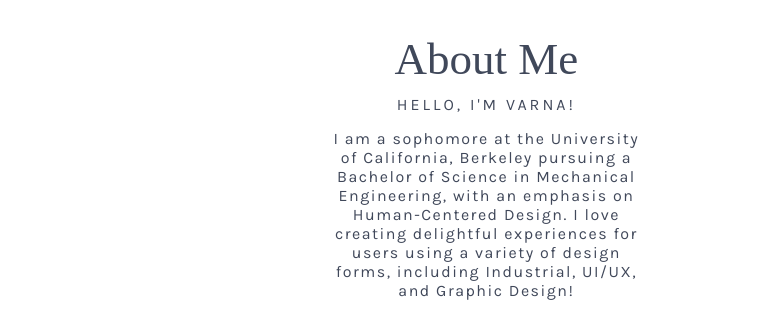
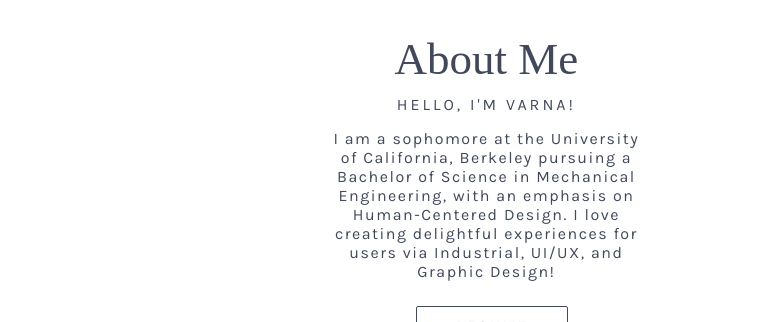
Before and after one commit to varna-vasudevan/varna-vasudevan.github.io, a plain HTML site: page about_me_view.html in a window 1280 px wide. Shown: the part 247-569 px from the top of the page, 0-763 px from the left. Drawn offline with nearby package versions, Linux system fonts and the light colour scheme; files whose address does not match are found by name; a web font is replaced by a local one.

Commit message:
edit aboutme

```diff
--- a/about_me_view.html
+++ b/about_me_view.html
@@ -30,7 +30,7 @@
 		<div id="container">
 				<div id="textbox" class="myname"> About Me </div>
 				<div id="textbox" class="subtitle">Hello, I'm Varna! </div>
-				<div id="textbox" class="subtitle2">I am a sophomore at the University of California, Berkeley pursuing a Bachelor of Science in Mechanical Engineering, with an emphasis on Human-Centered Design. I love creating delightful experiences for users using a variety of design forms, including Industrial, UI/UX, and Graphic Design!</div>
+				<div id="textbox" class="subtitle2">I am a sophomore at the University of California, Berkeley pursuing a Bachelor of Science in Mechanical Engineering, with an emphasis on Human-Centered Design. I love creating delightful experiences for users via Industrial, UI/UX, and Graphic Design!</div>
 				<a href="assets/files/resume.pdf" target="_blank" style="text-decoration: none"><div class="button">Resume</div></a>
 				<div class="icons">
 					<a href="https://www.behance.net/varnavasudevan" target="_blank" style="text-decoration: none"><img src="assets/img/behance.png" class="icon_scaled"></a>
```
